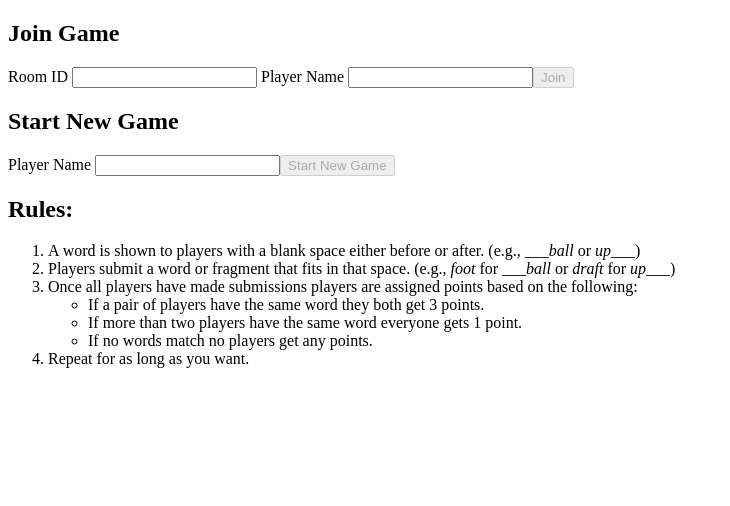
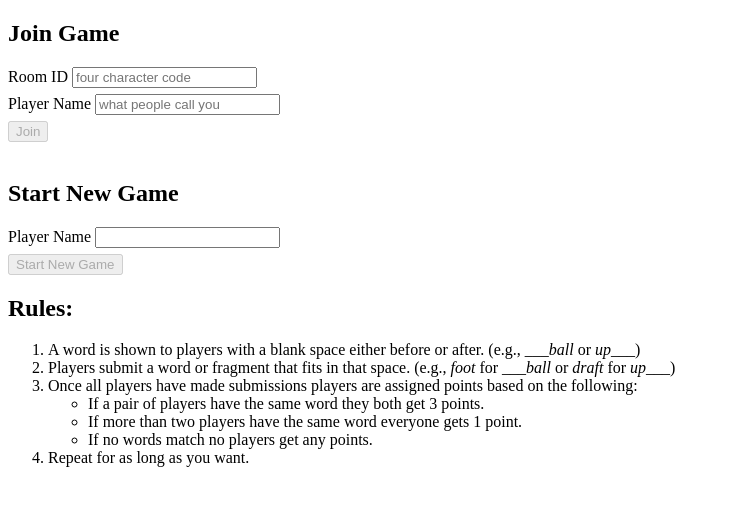
Before and after one commit to tristaaan/PrefixSuffixGame, a Vue app: page / in a window 1280 px wide. Shown: the top 506 px of the page, without its empty margins (0-730 px from the left). Built offline with nearby package versions, Linux system fonts and the light colour scheme.

Commit message:
some styling, fix ios notification crash

```diff
--- a/index.html
+++ b/index.html
@@ -3,7 +3,7 @@
   <head>
     <meta charset="UTF-8">
     <link rel="icon" href="/favicon.ico">
-    <meta name="viewport" content="width=device-width, initial-scale=1.0">
+    <meta name="viewport" content="width=device-width, initial-scale=1, user-scalable=no">
     <title>PrefixSuffix</title>
   </head>
   <body>
--- a/shared/Game.ts
+++ b/shared/Game.ts
@@ -65,8 +65,10 @@ export class Game {
   prefixes :string[] = [];
   suffixes :string[] = [];
 
+  static ROOM_NAME_LENGTH = 4;
+
   constructor(prefixes: string[], suffixes: string[]) {
-    this.roomName = randomString(6);
+    this.roomName = randomString(Game.ROOM_NAME_LENGTH);
     this.prefixes = prefixes;
     this.suffixes = suffixes;
   }
--- a/src/App.vue
+++ b/src/App.vue
@@ -155,15 +155,22 @@
 </script>
 
 <template>
-  <main v-if="pageState == PageState.LOBBY">
+  <main class="lobby" v-if="pageState == PageState.LOBBY">
     <h2>Join Game</h2>
     <label>
       Room ID
-      <input type="text" v-model.trim="joinRoomName">
+      <input type="text"
+        v-model.trim="joinRoomName"
+        :maxlength="Game.ROOM_NAME_LENGTH"
+        placeholder="four character code"
+      >
     </label>
     <label>
       Player Name
-      <input type="text" v-model.trim="joinPlayerName">
+      <input type="text"
+        v-model.trim="joinPlayerName"
+        placeholder="what people call you"
+      >
     </label>
     <button
       @click="joinGame"
@@ -293,4 +300,10 @@
   button:disabled {
     cursor:not-allowed;
   }
+
+  .lobby label, .lobby button {
+    margin-top: 6px;
+    display: block;
+  }
+
 </style>
--- a/src/util/Notifications.ts
+++ b/src/util/Notifications.ts
@@ -4,6 +4,10 @@ function triggerNotification(title:string, body:string) {
 }
 
 export const showNotification = (title:string, body:string) => {
+  if (!window.Notification) {
+    // prevent crash on ios
+    return;
+  }
   if (Notification.permission === "granted") {
     triggerNotification (title, body);
   } else if (Notification.permission !== "denied"){
```
Also changed, not shown: 1 other file (tests, documents, lock files or other folders).
